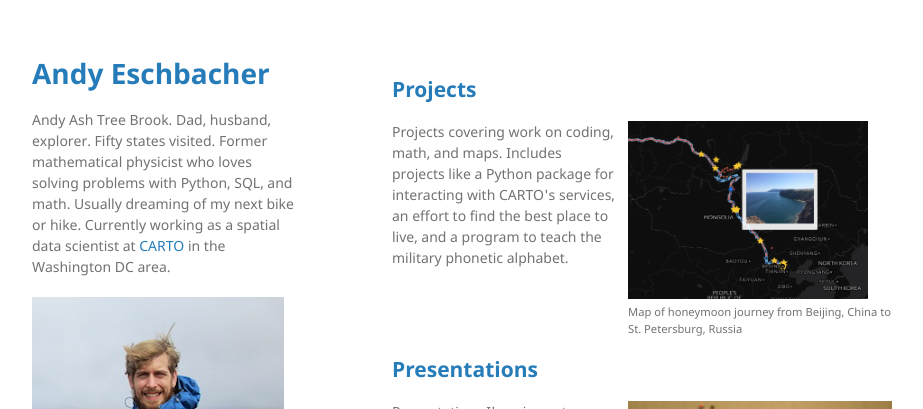
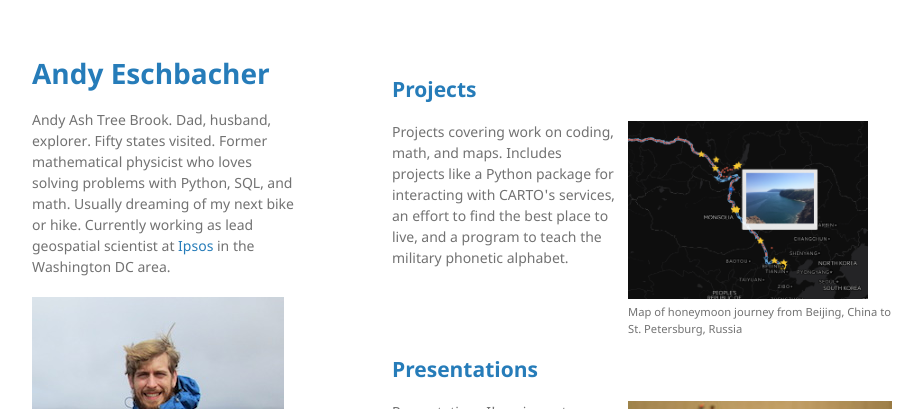
Before and after one commit to andy-esch/andy-esch.github.io, a Jekyll site: the page built from index.md, in a window 1280 px wide. Shown: the top 409 px of the page, without its empty margins (178-1101 px from the left). Built offline with Jekyll 4.4.1, drawn with Linux system fonts in a browser that asks for light colours.

Commit message:
adds latest role

```diff
--- a/_config.yml
+++ b/_config.yml
@@ -1,7 +1,7 @@
 title: Andy Eschbacher
 author: Andy Eschbacher
 description: Personal website of Andy Eschbacher
-long_description: Andy Ash Tree Brook. Dad, husband, explorer. Fifty states visited. Former mathematical physicist who loves solving problems with Python, SQL, and math. Usually dreaming of my next bike or hike. Currently working as a spatial data scientist at <a href="https://carto.com/">CARTO</a> in the Washington DC area.
+long_description: Andy Ash Tree Brook. Dad, husband, explorer. Fifty states visited. Former mathematical physicist who loves solving problems with Python, SQL, and math. Usually dreaming of my next bike or hike. Currently working as lead geospatial scientist at <a href="https://ipsos.com/">Ipsos</a> in the Washington DC area.
 email: andyesch@protonmail.com
 theme: jekyll-theme-minimal
 twitter_username: MrEPhysics
```
